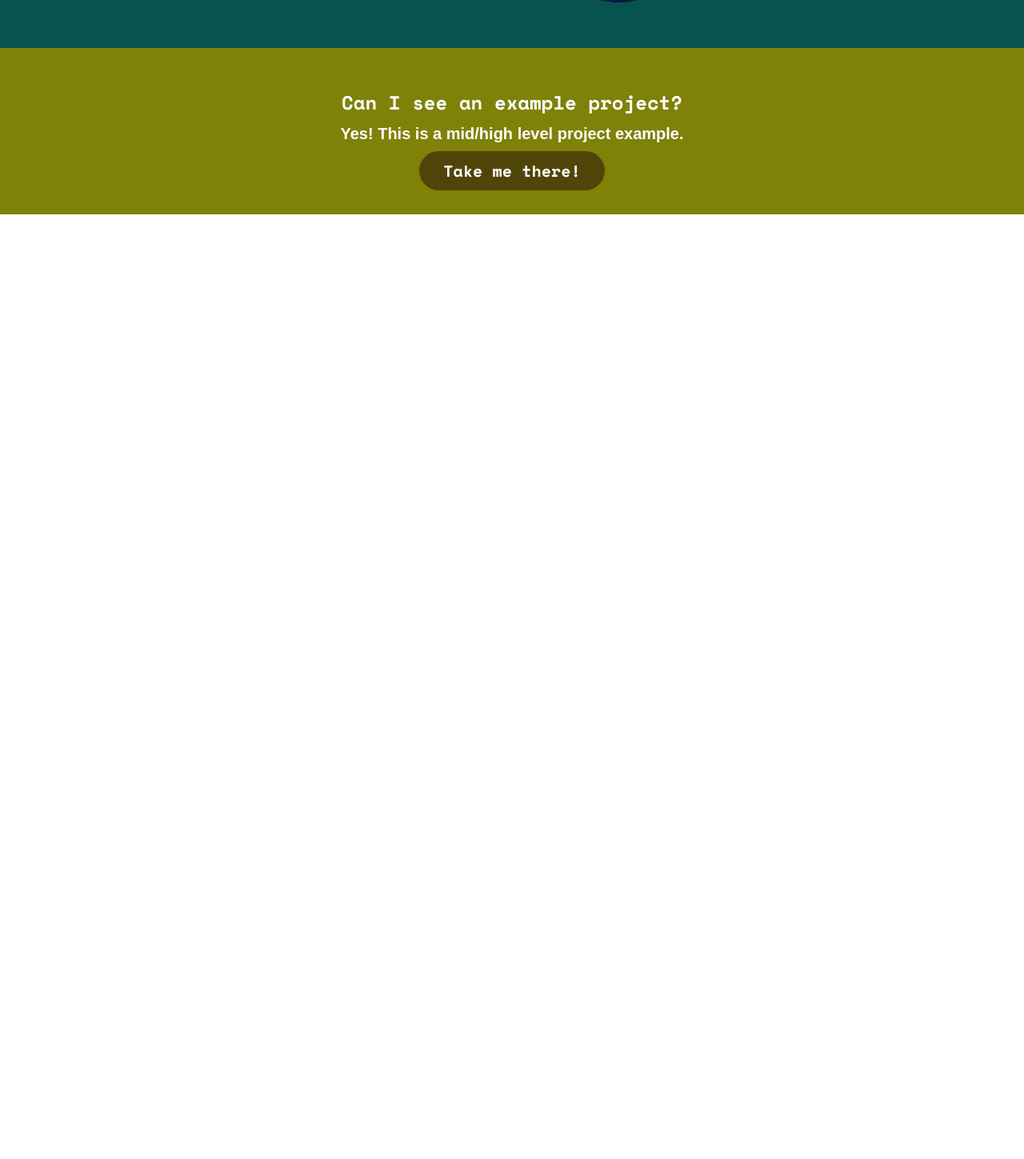
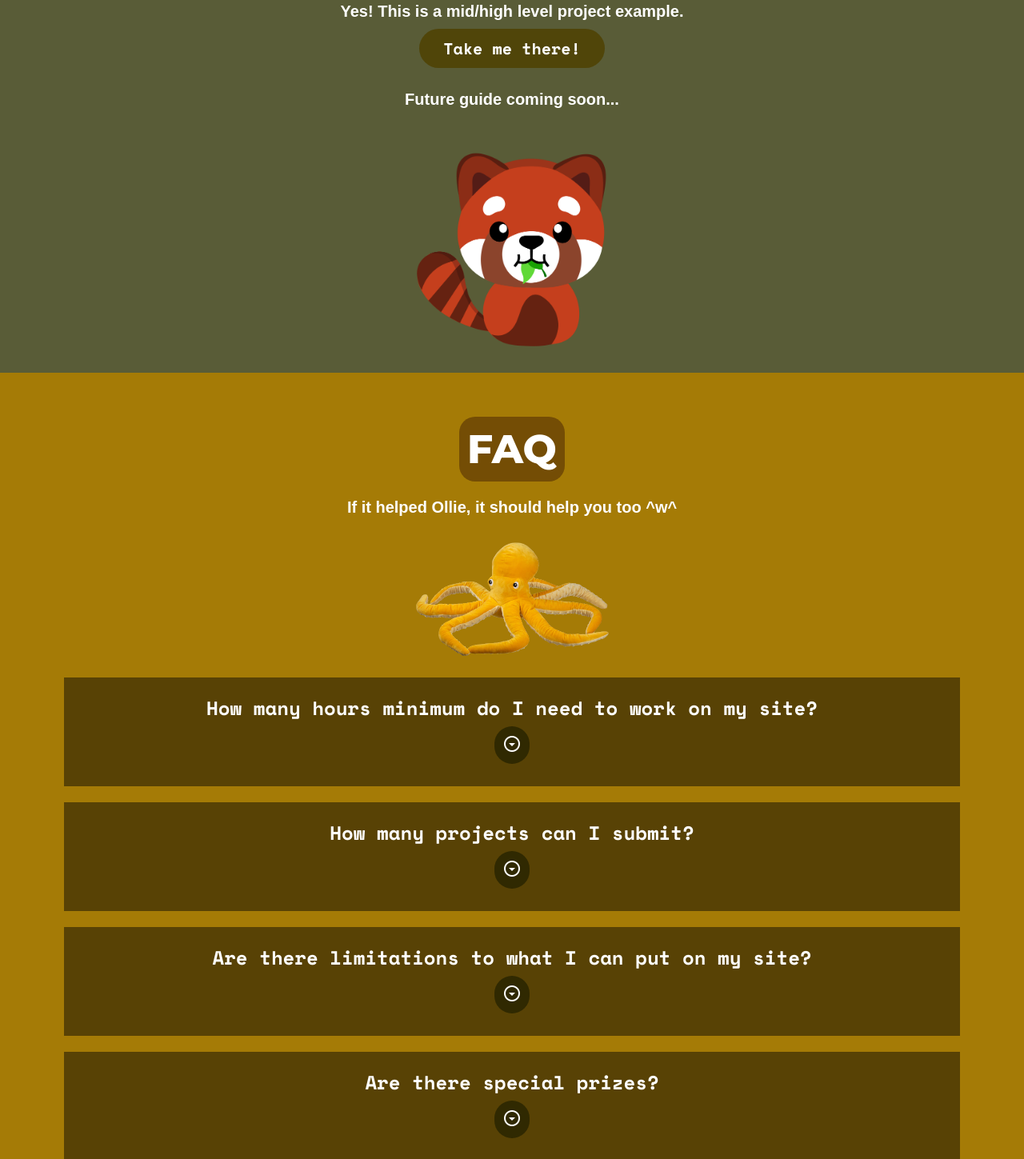
Before and after one commit to lynn89-sudo/the-zoo, a SvelteKit app in the folder my-app/: page / in a window 1280 px wide. Shown: the part 2121-3570 px from the top of the page at 80% size. Before the commit the page ends 2389 px from the top, so only its background shows below. Built offline with nearby package versions, Linux system fonts and the light colour scheme; a web font is replaced by a local one.

Commit message:
Added FAQ panel

```diff
--- a/my-app/src/routes/+page.svelte
+++ b/my-app/src/routes/+page.svelte
@@ -5,11 +5,14 @@
     {#each [1,2,3,4,5] as n}
         <link rel="preload" href={`boba/bobaV${n}.png`} as="image" />
     {/each}
+    <link rel="stylesheet" href="https://fonts.googleapis.com/css2?family=Material+Symbols+Outlined:opsz,wght,FILL,GRAD@24,400,0,0&icon_names=arrow_drop_down_circle" />
 </svelte:head>
 <script>
     import Navbar from "$lib/navbar.svelte"
     import Banner from "$lib/banner.svelte"
     import { onMount } from "svelte";
+
+    let faq = $state(0);
 
     let width = $state(true);
     let select1 = $state("bobaD");
@@ -112,15 +115,20 @@
         background-color: rgb(7, 83, 77);
 
         img {
-            width: 50%;
+            width: 30%;
             height: auto;
             margin: 0 auto;
             display: block;
             transition: width 0.7s ease-in-out;
+
+            user-select: none;
+            -moz-user-select: none;
+            -webkit-user-drag: none;
+
         }
         img:hover {
             cursor: grab;
-            width: 53.5%;
+            width: 33.5%;
         }
     }
     @media (max-width: 750px) {
@@ -137,7 +145,74 @@
         padding-bottom: 30px;
         padding-left: 20px;
         padding-right: 20px;
-        background-color: rgb(127, 129, 8);
+        background-color: rgb(89, 92, 55);
+
+        img {
+            width: 50%;
+            padding-top: 20px;
+            margin: 0 auto;
+            display: block;
+        }
+    }
+    @media (min-width: 750px) {
+        #example img {
+            width: 20%;
+        }
+    }
+
+
+    #faq {
+        padding-top: 50px;
+        padding-bottom: 30px;
+        padding-left: 20px;
+        padding-right: 20px;
+        background-color: rgb(165, 123, 6);
+
+        h1 span {
+            font-size: 50px;
+            background-color: rgb(116, 77, 5);
+            padding: 10px;
+            border-radius: 20px;
+        }
+        img {
+            width: 50%;
+        }
+
+        div {
+            background-color: rgb(88, 66, 5);
+            margin-left: 60px;
+            margin-right: 60px;
+            margin-bottom: 20px;
+            padding: 10px;
+
+            h2 {
+                margin-bottom: 5px;
+                margin-top: 10px;
+            }
+
+            a {
+                color: white;
+            }
+
+            button {
+                background-color: rgb(48, 41, 1);
+            }
+            button:hover {
+                background-color: rgb(131, 111, 1);
+            }
+
+            h3 {
+                display: none;
+            }
+            h3.on {
+                display: block
+            }
+        }
+    }
+    @media (min-width: 750px) {
+        #faq img {
+            width: 20%;
+        }
     }
 </style>
 <Navbar />
@@ -159,7 +234,8 @@
     <br>
     <h2><span style="background-color: rgb(100,100,60)">1 MYN = 1 USD</span></h2>
     <br><br>
-    <button onclick={ window.location.href = "mynts"}><h2>How do I earn mynts?</h2></button>
+    <button onclick={ window.location.href = "mynts" }><h2>How do I earn mynts?</h2></button>
+    <br><br>
 </div>
 <div id="svelte">
     <h2>What is Svelte?</h2>
@@ -183,5 +259,41 @@
 <div id="example">
     <h2>Can I see an example project?</h2>
     <h3>Yes! This is a mid/high level project example.</h3>
-    <button onclick = { window.location.href = `https://lynn89-sudo.github.io/red-panda` }><h2>Take me there!</h2></button>
+    <button onclick = { window.location.href = "https://lynn89-sudo.github.io/red-panda" }><h2>Take me there!</h2></button>
+    <br><br>
+    <h3>Future guide coming soon...</h3>
+    <br>
+    <img src="panda.png" alt = "Red anda eating"/>
 </div>
+<div id="faq">
+    <h1><span>FAQ</span></h1>
+    <br>
+    <h3>If it helped Ollie, it should help you too ^w^</h3>
+    <br>
+    <img src="octo.png" alt="ollie the octopus"/>
+    <br><br>
+    <div>
+        <h2>How many hours minimum do I need to work on my site?</h2>
+        <button onclick = { faq = 1 }><span class="material-symbols-outlined">arrow_drop_down_circle</span></button>
+        <br><br>
+        <h3 class:on = { faq == 1 }>You need to work on your site for at least 5 hours to receive any mynts. All hours must be tracked on <a href="https://hackatime.hackclub.com">Hackatime</a>.</h3>
+    </div>
+    <div>
+        <h2>How many projects can I submit?</h2>
+        <button onclick = { faq = 2 }><span class="material-symbols-outlined">arrow_drop_down_circle</span></button>
+        <br><br>
+        <h3 class:on = { faq == 2 }>You can submit as many projects as you want to The Zoo, but you cannot submit a new project till your previous (or first) project meets all the requirements, is shipped, and has 7+ hours (yes, at least 2 more than the minimum).</h3>
+    </div>
+    <div>
+        <h2>Are there limitations to what I can put on my site?</h2>
+        <button onclick = { faq = 3 }><span class="material-symbols-outlined">arrow_drop_down_circle</span></button>
+        <br><br>
+        <h3 class:on = { faq == 3 }>For the most part, no! Any animal, real or imaginary, is valid for your project. No vulgar or innapropriate content is allowed in a submission; additionally, no depictions of any certain figure/person are allowed without their explicit permision. Follow the Hack Club Code of Conduct.</h3>
+    </div>
+    <div>
+        <h2>Are there special prizes?</h2>
+        <button onclick = { faq = 4 }><span class="material-symbols-outlined">arrow_drop_down_circle</span></button>
+        <br><br>
+        <h3 class:on = { faq == 4 }>Yes (hopefully)! For those that submit polished (and I mean polished) projects on an endangered species/animal, and include a special page about that in their project will be eligible for a special sticker. One sticker per person, not project. You can see an example of this in the example project above.</h3>
+    </div>
+</div>
```
Also changed, not shown: my-app/static/octo.png (renamed from my-app/static/boba poster.001.png).
